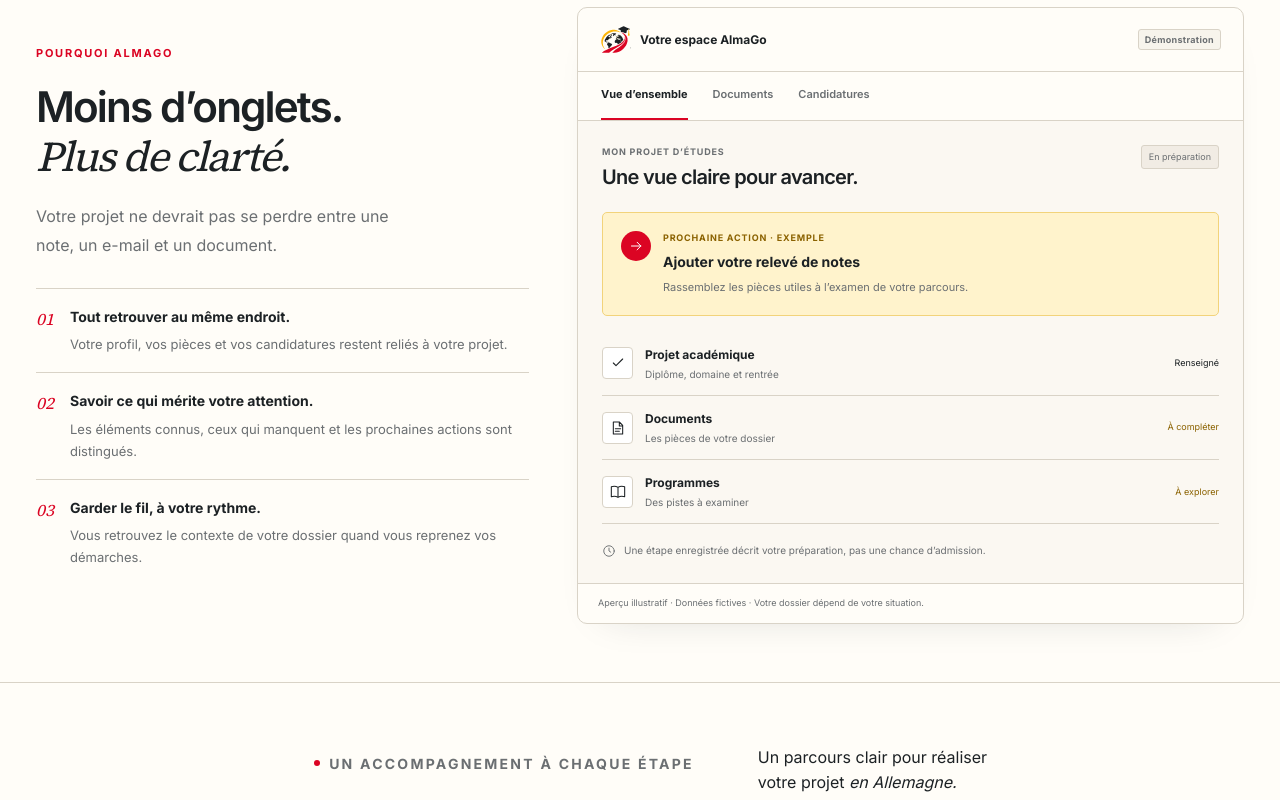
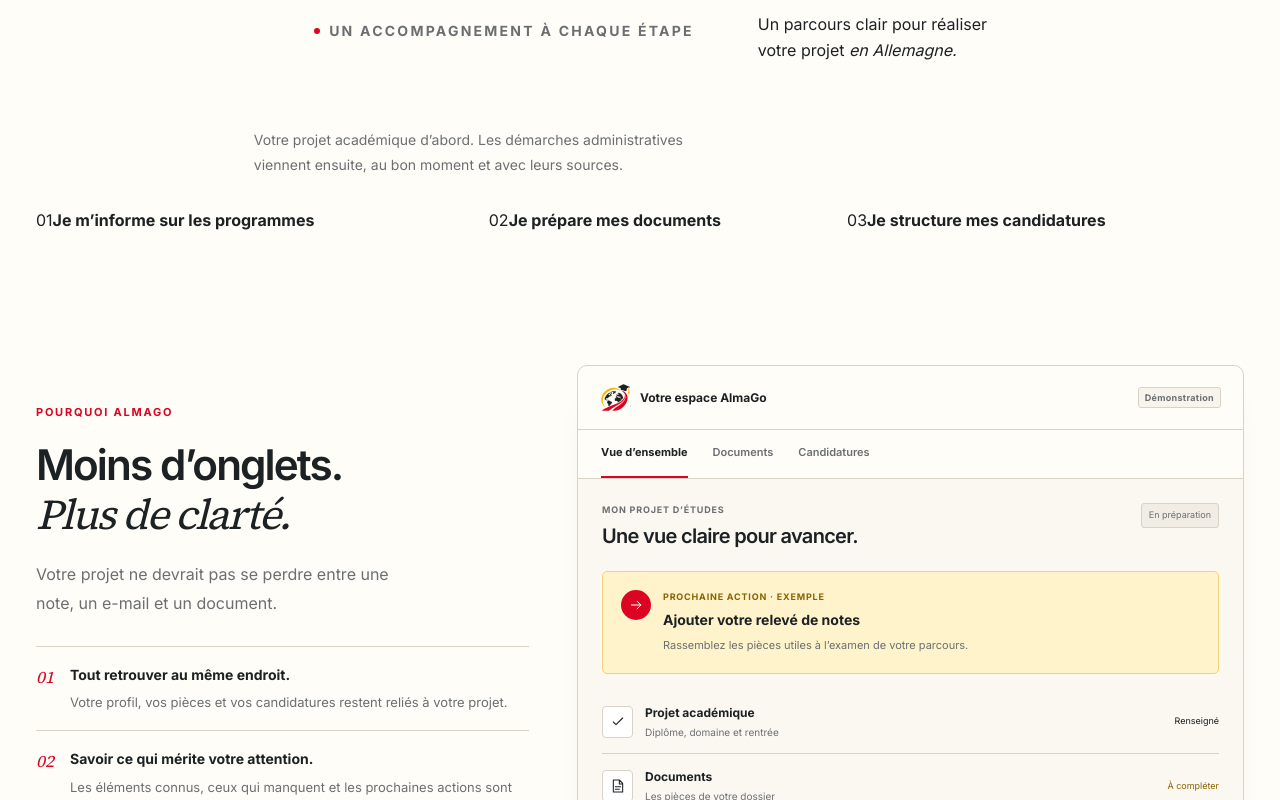
Before and after one commit to almago-platform/AlmaGo, a Next.js app: page / in a window 1280 px wide. Shown: the part 880-1680 px from the top of the page. Built offline with nearby package versions, Linux system fonts and the light colour scheme.

Commit message:
design(v7): bring visual pathway directly under the hero

```diff
--- a/src/app/page.tsx
+++ b/src/app/page.tsx
@@ -19,8 +19,8 @@ export default function Home() {
       <main id="main-content" tabIndex={-1}>
         <HomeHero />
         <HomeQuickAccess />
+        <HomePhotoBand />
         <HomeProductPreview />
-        <HomePhotoBand />
         <HomeJourneySection />
         <HomeTrustSection />
         <HomeFaqSection />
```
